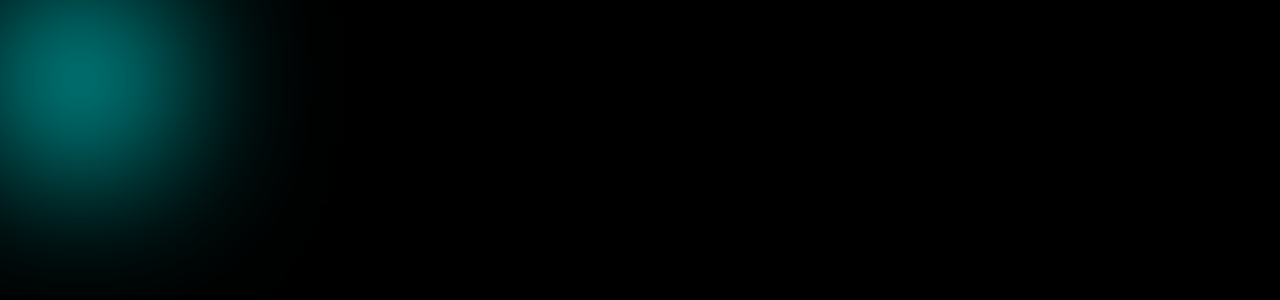
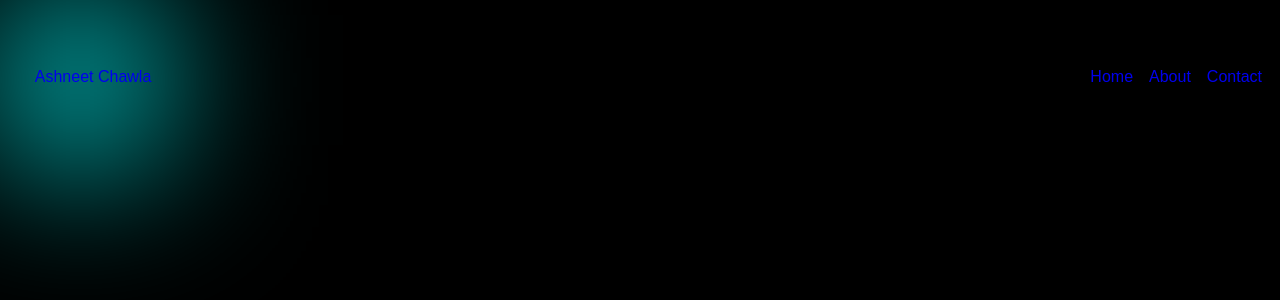
Before and after one commit to itz-ash/react-website, a React (Vite) app in the folder react-app/: page / in a window 1280 px wide. Shown: the top 300 px of the page. Built offline with nearby package versions, Linux system fonts and the light colour scheme.

Commit message:
removed list groups

```diff
--- a/react-app/src/App.tsx
+++ b/react-app/src/App.tsx
@@ -1,5 +1,6 @@
 import ListGroup from "./components/ListGroups";
 import MouseFollower from "./components/MouseFollower";
+import Navbar from "./components/Navbar";
 
 function App() {
   let items = ["paris", "london", "canada", "autralia", "punjab", "usa"];
@@ -11,8 +12,8 @@ function App() {
   return (
     <>
       <div>
-        {/* <ListGroup items={items} heading="cities" onSelectItem={selectHandle} /> */}
         <MouseFollower />
+        <Navbar />
       </div>
     </>
   );
```
